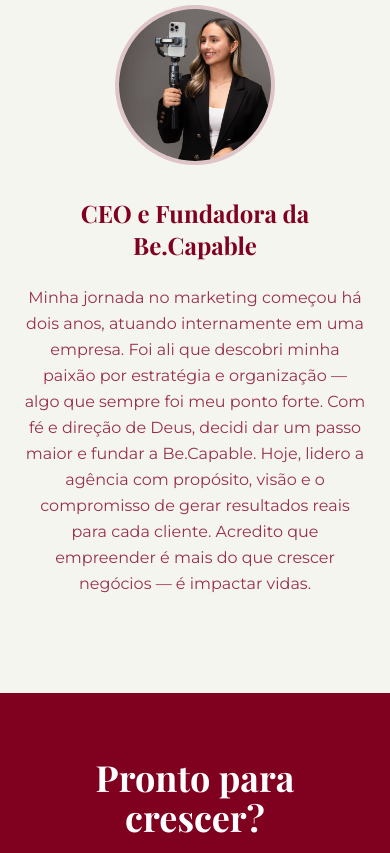
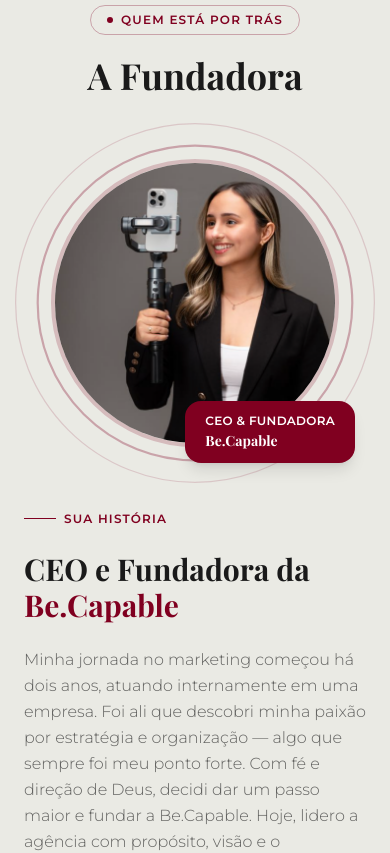
Before and after one commit to eduard0vieira/be-capable, a Next.js app: page / in a window 390 px wide. Shown: the part 5300-6153 px from the top of the page. Built offline with nearby package versions, Linux system fonts and the light colour scheme.

Commit message:
content: restore split layout on FounderSection and update CEO copy
Made-with: Cursor

```diff
--- a/src/components/FounderSection.tsx
+++ b/src/components/FounderSection.tsx
@@ -9,17 +9,43 @@ export default function FounderSection() {
   const isInView = useInView(ref, { once: true, margin: "-80px" });
 
   return (
-    <section id="fundadora" className="py-24 bg-[#F5F5F0]">
-      <div className="max-w-2xl mx-auto px-6 text-center" ref={ref}>
+    <section id="fundadora" className="py-24 bg-[#EAEAE4]">
+      <div className="max-w-7xl mx-auto px-6 lg:px-8" ref={ref}>
+        {/* Header */}
+        <div className="text-center mb-16">
+          <motion.span
+            initial={{ opacity: 0, y: 20 }}
+            animate={isInView ? { opacity: 1, y: 0 } : {}}
+            transition={{ duration: 0.5 }}
+            className="inline-flex items-center gap-2 px-4 py-1.5 border border-[#800020]/30 rounded-full font-sans text-xs font-semibold text-[#800020] tracking-widest uppercase mb-5"
+          >
+            <span className="w-1.5 h-1.5 rounded-full bg-[#800020] inline-block" />
+            Quem está por trás
+          </motion.span>
 
-        {/* Foto circular */}
+          <motion.h2
+            initial={{ opacity: 0, y: 20 }}
+            animate={isInView ? { opacity: 1, y: 0 } : {}}
+            transition={{ duration: 0.6, delay: 0.1 }}
+            className="font-serif text-4xl md:text-5xl font-bold text-[#1a1a1a]"
+          >
+            A Fundadora
+          </motion.h2>
+        </div>
+
+        <div className="grid grid-cols-1 lg:grid-cols-2 gap-16 items-center">
+          {/* Foto */}
           <motion.div
             initial={{ opacity: 0, scale: 0.9 }}
             animate={isInView ? { opacity: 1, scale: 1 } : {}}
-          transition={{ duration: 0.7, ease: "easeOut" }}
-          className="flex justify-center mb-8"
+            transition={{ duration: 0.8, ease: "easeOut" }}
+            className="flex justify-center lg:justify-end"
           >
-          <div className="relative w-40 h-40 rounded-full overflow-hidden border-4 border-[#800020]/20">
+            <div className="relative">
+              <div className="absolute inset-0 rounded-full border-2 border-[#800020]/30 scale-110" />
+              <div className="absolute inset-0 rounded-full border border-[#800020]/15 scale-125" />
+
+              <div className="relative w-72 h-72 md:w-80 md:h-80 rounded-full overflow-hidden border-4 border-[#800020]/20">
                 <Image
                   src="/seo-be-capable.png"
                   alt="CEO e Fundadora da Be.Capable"
@@ -28,33 +54,46 @@ export default function FounderSection() {
                   priority
                 />
               </div>
+
+              <motion.div
+                initial={{ opacity: 0, x: 20 }}
+                animate={isInView ? { opacity: 1, x: 0 } : {}}
+                transition={{ duration: 0.5, delay: 0.8 }}
+                className="absolute -bottom-4 -right-4 bg-[#800020] text-white rounded-2xl px-5 py-3 shadow-lg"
+              >
+                <p className="font-sans text-xs font-semibold tracking-wide uppercase">CEO & Fundadora</p>
+                <p className="font-serif text-sm font-bold mt-0.5">Be.Capable</p>
+              </motion.div>
+            </div>
           </motion.div>
 
-        {/* Título */}
-        <motion.h2
-          initial={{ opacity: 0, y: 20 }}
-          animate={isInView ? { opacity: 1, y: 0 } : {}}
-          transition={{ duration: 0.6, delay: 0.2 }}
-          className="font-serif text-2xl md:text-3xl font-bold text-[#800020] mb-6"
+          {/* Conteúdo */}
+          <motion.div
+            initial={{ opacity: 0, x: 50 }}
+            animate={isInView ? { opacity: 1, x: 0 } : {}}
+            transition={{ duration: 0.8, ease: "easeOut", delay: 0.2 }}
+            className="flex flex-col gap-6"
           >
-          CEO e Fundadora da Be.Capable
-        </motion.h2>
+            <span className="inline-flex items-center gap-2 font-sans text-xs font-semibold text-[#800020] tracking-widest uppercase">
+              <span className="w-8 h-px bg-[#800020]" />
+              Sua história
+            </span>
 
-        {/* Texto */}
-        <motion.p
-          initial={{ opacity: 0, y: 20 }}
-          animate={isInView ? { opacity: 1, y: 0 } : {}}
-          transition={{ duration: 0.6, delay: 0.35 }}
-          className="font-sans text-base md:text-lg text-[#800020]/80 leading-relaxed"
-        >
+            <h3 className="font-serif text-3xl md:text-4xl font-bold text-[#1a1a1a]">
+              CEO e Fundadora da{" "}
+              <em className="text-[#800020] not-italic">Be.Capable</em>
+            </h3>
+
+            <p className="font-sans text-base text-[#1a1a1a]/65 leading-relaxed font-light">
               Minha jornada no marketing começou há dois anos, atuando internamente em
               uma empresa. Foi ali que descobri minha paixão por estratégia e organização
               — algo que sempre foi meu ponto forte. Com fé e direção de Deus, decidi dar um
               passo maior e fundar a Be.Capable. Hoje, lidero a agência com propósito, visão
               e o compromisso de gerar resultados reais para cada cliente. Acredito que
               empreender é mais do que crescer negócios — é impactar vidas.
-        </motion.p>
-
+            </p>
+          </motion.div>
+        </div>
       </div>
     </section>
   );
```
Lines whose indentation alone changed are shown as unchanged.
